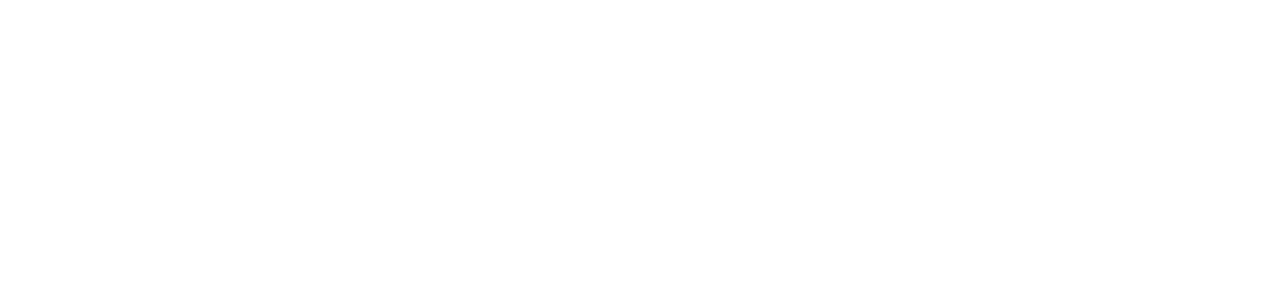
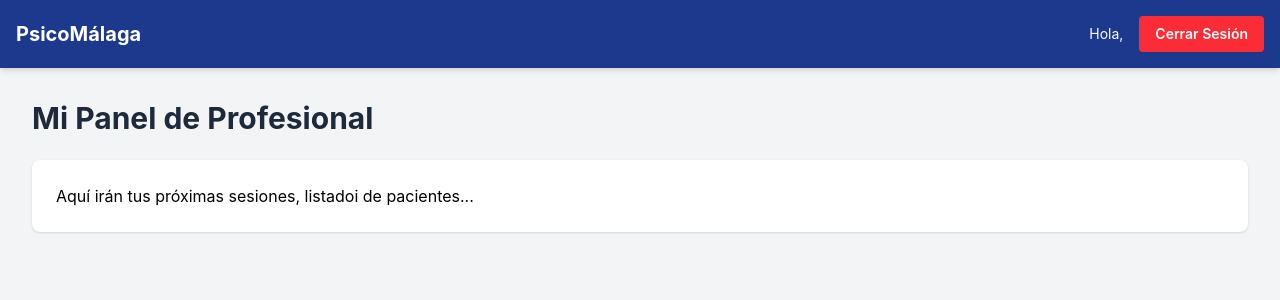
Before and after one commit to thestak10/AgoraDigital, a React (Vite) app in the folder FrontendApp/: page /panel-profesional in a window 1280 px wide. Shown: the top 300 px of the page. Built offline with nearby package versions, Linux system fonts and the light colour scheme; sample sign-in values are in the browser's storage.

Commit message:
creados paneles profesional y paciente, arreglado error backen dieresis en seeder de pacientes, login de pacientes y profesionales funcionando

```diff
--- a/FrontendApp/src/App.jsx
+++ b/FrontendApp/src/App.jsx
@@ -2,6 +2,8 @@
 import Login from "./views/Login.jsx";
 import Dashboard from './views/Dashboard';
 import RutaProtegida from "./components/RutaProtegida.jsx";
+import PanelPaciente from "./views/PanelPaciente.jsx";
+import PanelProfesional from "./views/PanelProfesional.jsx";
 
 function App() {
     return (
@@ -27,7 +29,7 @@
                     path="/panel-paciente"
                     element={
                         <RutaProtegida rolesPermitidos={[3]}>
-                            {/* <PanelPaciente />*/}
+                            <PanelPaciente/>
                         </RutaProtegida>
                     }
                 />
@@ -37,7 +39,7 @@
                     path="/panel-profesional"
                     element={
                         <RutaProtegida rolesPermitidos={[2]}>
-                            {/*<PanelProfesional />*/}
+                            <PanelProfesional/>
                         </RutaProtegida>
                     }
                 />
--- /dev/null
+++ b/FrontendApp/src/components/Navbar.jsx
@@ -0,0 +1,41 @@
+import { useContext } from 'react';
+import { useNavigate } from 'react-router-dom';
+import { LoginContext } from '../context/LoginContext';
+import { logoutUsuario } from '../services/loginService';
+
+export default function Navbar() {
+    const { usuario, token, cerrarSesionContexto } = useContext(LoginContext);
+    const navigate = useNavigate();
+
+    const cerrarSesion = async () => {
+        try {
+
+            await logoutUsuario(token);     //le digo al backend que destruya el token
+            cerrarSesionContexto();         //borro todos los datos del front
+            navigate('/login');
+
+        } catch (error) {
+            console.error("Hubo un problema cerrando sesión", error);
+        }
+    };
+
+    return (
+        <nav className="bg-blue-900 text-white p-4 shadow-md flex justify-between items-center">
+
+            <div className="text-xl font-bold">
+                PsicoMálaga
+            </div>
+
+            <div className="flex items-center gap-4">
+                <span className="text-sm">Hola, {usuario?.nombre}</span>
+
+                <button
+                    onClick={cerrarSesion}
+                    className="bg-red-500 hover:bg-red-600 px-4 py-2 rounded transition text-sm font-semibold">
+
+                    Cerrar Sesión
+                </button>
+            </div>
+        </nav>
+    );
+}
--- a/FrontendApp/src/views/Login.jsx
+++ b/FrontendApp/src/views/Login.jsx
@@ -23,9 +23,12 @@
             // Llamamos al loginService pasando el email y la contraseña del login
 
             const datosDelServidor = await loginUsuario(email, password);
-            const rolDelUsuario = datosDelServidor.user.rol;
+            const rolDelUsuario = Number(datosDelServidor.user.rol);
 
             guardarLogin(datosDelServidor);
+
+            console.log("El usuario completo es:", datosDelServidor.user);
+            console.log("El rol detectado es:", rolDelUsuario);
 
             if (rolDelUsuario === 1) {
                 navigate('/panel-admin');
@@ -38,7 +41,6 @@
                 setError('Rol de usuario no encontrado');
             }
 
-            navigate('/dashboard'); //navegamos a la nueva pantalla
 
         } catch (err) {
             // Si falla, guardamos el mensaje de error para mostrarlo en pantalla
--- /dev/null
+++ b/FrontendApp/src/views/PanelPaciente.jsx
@@ -0,0 +1,21 @@
+import Navbar from '../components/Navbar';
+
+export default function PanelPaciente() {
+
+
+    return (
+        <div className="min-h-screen bg-gray-100">
+            <Navbar />
+
+            <main className="p-8">
+                <h1 className="text-3xl font-bold text-gray-800 mb-6">
+                    Mi Panel de Paciente
+                </h1>
+
+                <div className="bg-white p-6 rounded-lg shadow">
+                    <p>Aquí irán tus próximas citas y tareas de terapia...</p>
+                </div>
+            </main>
+        </div>
+    );
+}
--- /dev/null
+++ b/FrontendApp/src/views/PanelProfesional.jsx
@@ -0,0 +1,21 @@
+import Navbar from '../components/Navbar';
+
+export default function PanelProfesional() {
+
+
+    return (
+        <div className="min-h-screen bg-gray-100">
+            <Navbar />
+
+            <main className="p-8">
+                <h1 className="text-3xl font-bold text-gray-800 mb-6">
+                    Mi Panel de Profesional
+                </h1>
+
+                <div className="bg-white p-6 rounded-lg shadow">
+                    <p>Aquí irán tus próximas sesiones, listadoi de pacientes...</p>
+                </div>
+            </main>
+        </div>
+    );
+}
```
Also changed, not shown: 1 other file (tests, documents, lock files or other folders).
